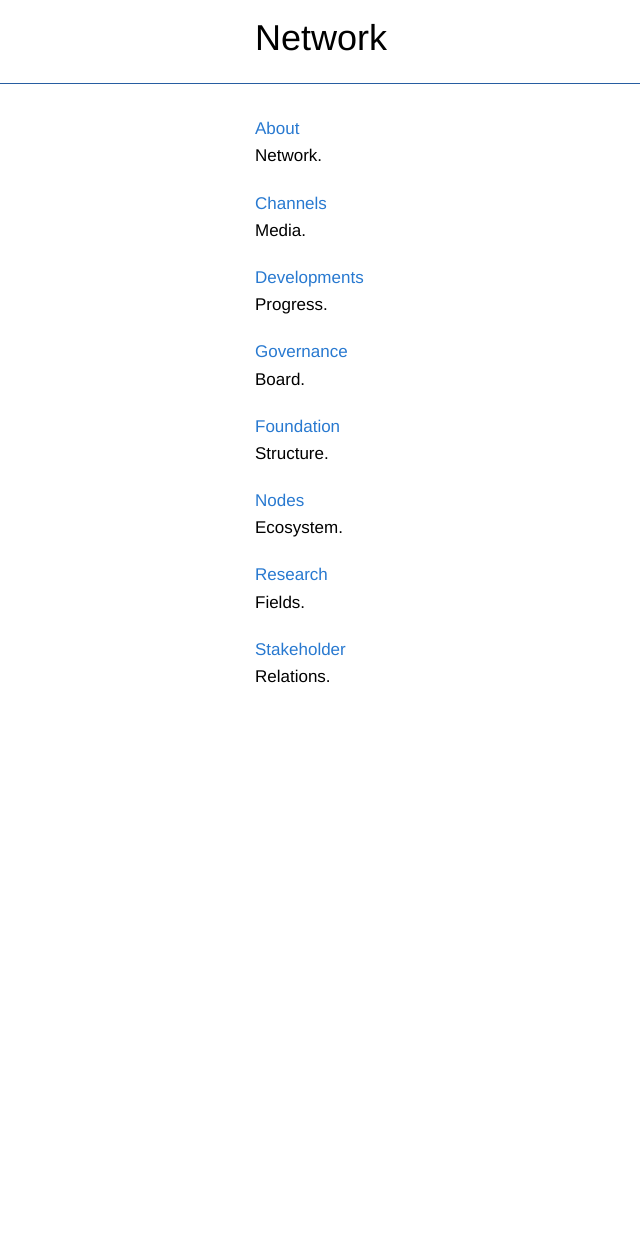
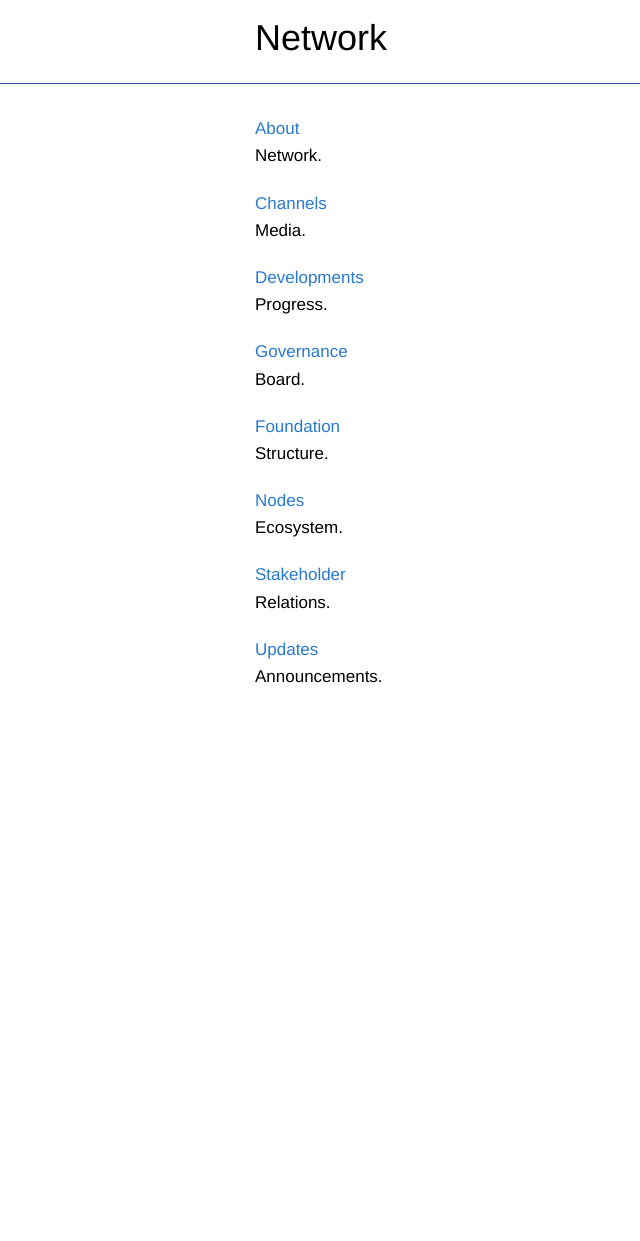
Before and after one commit to networkf/network.github.io, a Jekyll site: the page built from index.md, in a window 1280 px wide. Shown: the whole page, without its empty margins (20-660 px from the left). Built offline with Jekyll 4.4.1, drawn with Linux system fonts in a browser that asks for light colours; some web fonts are replaced; our own code applies the rules of GitHub Pages for plain Markdown files; the repository's description, which GitHub fills in, is left out.

Commit message:
Update index.md

```diff
--- a/index.md
+++ b/index.md
@@ -14,7 +14,7 @@ Network.
 <br>
 Media.
 
-[Developments](/developments)
+[Developments](/dev)
 <br>
 Progress.
 
@@ -30,10 +30,10 @@ Structure.
 <br>
 Ecosystem.
 
-[Research](/research)
-<br>
-Fields.
-
 [Stakeholder](/stakeholder)
 <br>
 Relations.
+
+[Updates](/updates)
+<br>
+Announcements.
```
